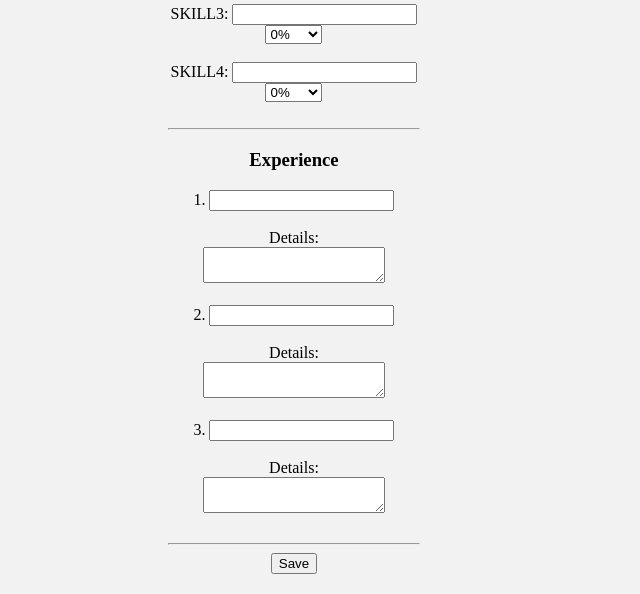
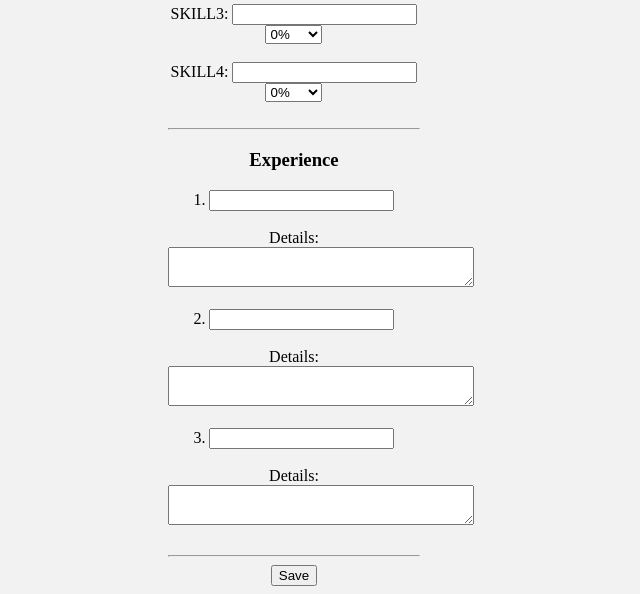
Before and after one commit to kh9486/Porto, a Flask app: page /resume in a window 1280 px wide; the page is wider, and only the part inside the window is pictured. Shown: the part 652-1246 px from the top of that part, without its empty margins (346-986 px from the left). Run offline with Flask 3, Linux system fonts and the light colour scheme; the visitor is signed in with stand-in values (Sample User, id 1); data that the repository does not hold is empty.

Commit message:
feat: 텍스트상자 크기 수정

```diff
--- a/static/js/script.js
+++ b/static/js/script.js
@@ -19,3 +19,4 @@ function resizeTextarea() {
       textarea.style.height = (textarea.scrollHeight) + "px";
     }
   }
+  window.onload = resizeTextarea;
--- a/templates/resume.html
+++ b/templates/resume.html
@@ -132,7 +132,7 @@
         <br><br>
 
         <label for="Experience_details_1">Details: </label><br>
-        <textarea type="text" class="Experience_details_1" name="Experience_details_1" oninput="resizeTextarea()"> {{Experience_details_1}}</textarea>
+        <textarea type="text" class="Experience_details" name="Experience_details_1" oninput="resizeTextarea()"> {{Experience_details_1}}</textarea>
         <script src="script.js"></script>
         <br><br>
 
@@ -141,7 +141,7 @@
         <br><br>
 
         <label for="Experience_details_2">Details: </label><br>
-        <textarea type="text" class="Experience_details_2" name="Experience_details_2" oninput="resizeTextarea()">{{Experience_details_2}}</textarea>
+        <textarea type="text" class="Experience_details" name="Experience_details_2" oninput="resizeTextarea()">{{Experience_details_2}}</textarea>
         <script src="script.js"></script>
         <br><br>
 
@@ -150,7 +150,7 @@
         <br><br>
 
         <label for="Experience_details_3">Details: </label><br>
-        <textarea type="text" class="Experience_details_3" name="Experience_details_3" oninput="resizeTextarea()"> {{Experience_details_3}}</textarea>
+        <textarea type="text" class="Experience_details" name="Experience_details_3" oninput="resizeTextarea()"> {{Experience_details_3}}</textarea>
         <script src="script.js"></script>
 
         <br><br>
--- a/templates/submit.html
+++ b/templates/submit.html
@@ -132,7 +132,7 @@
         <br><br>
 
         <label for="Experience_details_1">Details: </label><br>
-        <textarea type="text" class="Experience_details_1" name="Experience_details_1" oninput="resizeTextarea()"> {{Experience_details_1}}</textarea>
+        <textarea type="text" class="Experience_details" name="Experience_details_1" oninput="resizeTextarea()"> {{Experience_details_1}}</textarea>
         <script src="script.js"></script>
         <br><br>
 
@@ -141,7 +141,7 @@
         <br><br>
 
         <label for="Experience_details_2">Details: </label><br>
-        <textarea type="text" class="Experience_details_2" name="Experience_details_2" oninput="resizeTextarea()">{{Experience_details_2}}</textarea>
+        <textarea type="text" class="Experience_details" name="Experience_details_2" oninput="resizeTextarea()">{{Experience_details_2}}</textarea>
         <script src="script.js"></script>
         <br><br>
 
@@ -150,7 +150,7 @@
         <br><br>
 
         <label for="Experience_details_3">Details: </label><br>
-        <textarea type="text" class="Experience_details_3" name="Experience_details_3" oninput="resizeTextarea()"> {{Experience_details_3}}</textarea>
+        <textarea type="text" class="Experience_details" name="Experience_details_3" oninput="resizeTextarea()"> {{Experience_details_3}}</textarea>
         <script src="script.js"></script>
 
         <br><br>
```
